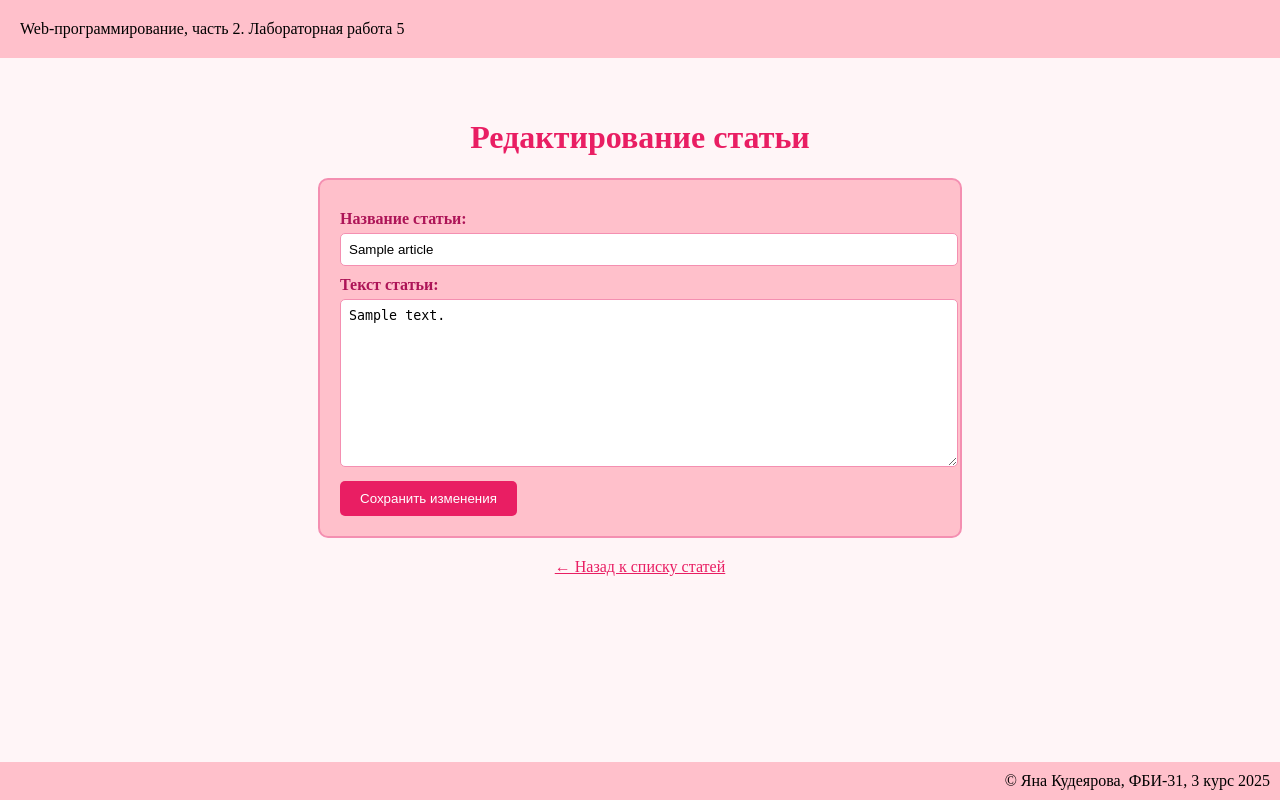
After one commit to Unapologetiic/web-back-labs, a Flask app: page /lab5/edit/1 in a window 1280 px wide. The commit adds this page. Run offline with Flask 3, Linux system fonts and the light colour scheme; the visitor is signed in with stand-in values (Sample User, id 1); a database or web service that is not in the repository returns one stand-in record (values such as "Sample title"); some libraries are stand-ins or nearby versions.

Commit message:
Самостоятельные задания

```diff
--- a/lab5.py
+++ b/lab5.py
@@ -120,6 +120,12 @@ def create():
     title = request.form.get('title')
     article_text = request.form.get('article_text')
 
+    # Валидация
+    if not title or not article_text:
+        return render_template('lab5/create_article.html',
+                             error='Заполните название и текст статьи',
+                             title=title, article_text=article_text)
+
     conn, cur = db_connect()
     db_type = current_app.config['DB_TYPE']
 
@@ -167,3 +173,94 @@ def list():
 
     db_close(conn, cur)
     return render_template('/lab5/articles.html', articles=articles)
+
+@lab5.route('/lab5/logout')
+def logout():
+    session.pop('login', None)
+    return redirect('/lab5')
+
+@lab5.route('/lab5/edit/<int:article_id>', methods=['GET', 'POST'])
+def edit_article(article_id):
+    login = session.get('login')
+    if not login:
+        return redirect('/lab5/login')
+
+    conn, cur = db_connect()
+    db_type = current_app.config['DB_TYPE']
+
+    # Получаем пользователя
+    if db_type == 'postgres':
+        cur.execute("SELECT id FROM users WHERE login=%s;", (login,))
+    else:
+        cur.execute("SELECT id FROM users WHERE login=?;", (login,))
+    user = cur.fetchone()
+
+    if not user:
+        db_close(conn, cur)
+        return redirect('/lab5/login')
+
+    user_id = user['id']
+
+    if request.method == 'GET':
+        # Получаем статью для редактирования
+        if db_type == 'postgres':
+            cur.execute("SELECT * FROM articles WHERE id=%s AND login_id=%s;", (article_id, user_id))
+        else:
+            cur.execute("SELECT * FROM articles WHERE id=? AND login_id=?;", (article_id, user_id))
+
+        article = cur.fetchone()
+        db_close(conn, cur)
+
+        if not article:
+            return redirect('/lab5/list')
+
+        return render_template('lab5/edit_article.html', article=article)
+
+    else:
+        # POST - сохраняем изменения
+        title = request.form.get('title')
+        article_text = request.form.get('article_text')
+
+        if not title or not article_text:
+            db_close(conn, cur)
+            return render_template('lab5/edit_article.html',
+                                 article={'id': article_id, 'title': title, 'article_text': article_text},
+                                 error='Заполните название и текст статьи')
+
+        # Обновляем статью
+        if db_type == 'postgres':
+            cur.execute("UPDATE articles SET title=%s, article_text=%s WHERE id=%s AND login_id=%s;",
+                       (title, article_text, article_id, user_id))
+        else:
+            cur.execute("UPDATE articles SET title=?, article_text=? WHERE id=? AND login_id=?;",
+                       (title, article_text, article_id, user_id))
+
+        db_close(conn, cur)
+        return redirect('/lab5/list')
+
+@lab5.route('/lab5/delete/<int:article_id>')
+def delete_article(article_id):
+    login = session.get('login')
+    if not login:
+        return redirect('/lab5/login')
+
+    conn, cur = db_connect()
+    db_type = current_app.config['DB_TYPE']
+
+    # Получаем пользователя
+    if db_type == 'postgres':
+        cur.execute("SELECT id FROM users WHERE login=%s;", (login,))
+    else:
+        cur.execute("SELECT id FROM users WHERE login=?;", (login,))
+    user = cur.fetchone()
+
+    if user:
+        user_id = user['id']
+        # Удаляем статью
+        if db_type == 'postgres':
+            cur.execute("DELETE FROM articles WHERE id=%s AND login_id=%s;", (article_id, user_id))
+        else:
+            cur.execute("DELETE FROM articles WHERE id=? AND login_id=?;", (article_id, user_id))
+
+    db_close(conn, cur)
+    return redirect('/lab5/list')
--- /dev/null
+++ b/templates/lab5/edit_article.html
@@ -0,0 +1,78 @@
+{% extends "base.html" %}
+
+{% block lab %}Лабораторная работа 5{% endblock %}
+
+{% block main %}
+    <style>
+        body {
+            background: #fff5f7;
+        }
+        h1 {
+            color: #e91e63;
+            text-align: center;
+        }
+        form {
+            background: pink;
+            padding: 20px;
+            border-radius: 10px;
+            border: 2px solid #f48fb1;
+            max-width: 600px;
+            margin: 0 auto;
+        }
+        label {
+            color: #ad1457;
+            font-weight: bold;
+            display: block;
+            margin: 10px 0 5px 0;
+        }
+        input, textarea {
+            width: 100%;
+            padding: 8px;
+            border: 1px solid #f48fb1;
+            border-radius: 5px;
+        }
+        textarea {
+            height: 150px;
+        }
+        button {
+            background: #e91e63;
+            color: white;
+            padding: 10px 20px;
+            border: none;
+            border-radius: 5px;
+            cursor: pointer;
+            margin-top: 10px;
+        }
+        .error {
+            color: red;
+            background: #ffe6e6;
+            padding: 10px;
+            border-radius: 5px;
+            text-align: center;
+        }
+    </style>
+
+    <h1>Редактирование статьи</h1>
+
+    {% if error %}
+        <div class="error">{{ error }}</div>
+    {% endif %}
+
+    <form method="post">
+        <div>
+            <label>Название статьи:</label>
+            <input type="text" maxlength="50" name="title" value="{{ article['title'] }}">
+        </div>
+
+        <div>
+            <label>Текст статьи:</label>
+            <textarea name="article_text">{{ article['article_text'] }}</textarea>
+        </div>
+
+        <div>
+            <button type="submit">Сохранить изменения</button>
+        </div>
+    </form>
+
+    <a href="/lab5/list" style="display: block; text-align: center; margin-top: 20px; color: #e91e63;">← Назад к списку статей</a>
+{% endblock %}
--- a/templates/lab5/lab5.html
+++ b/templates/lab5/lab5.html
@@ -11,6 +11,11 @@
                 Anonymous
             {% endif %}
         </span></h2>
+        <div style="text-align: right; margin-top: 10px;">
+            {% if login %}
+                <a href="/lab5/logout" style="color: #e91e63; text-decoration: none;">Выйти</a>
+            {% endif %}
+        </div>
     </div>
 
     <h1>База знаний</h1>
```
Also changed, not shown: templates/lab5/articles.html (+41 -5 lines).
